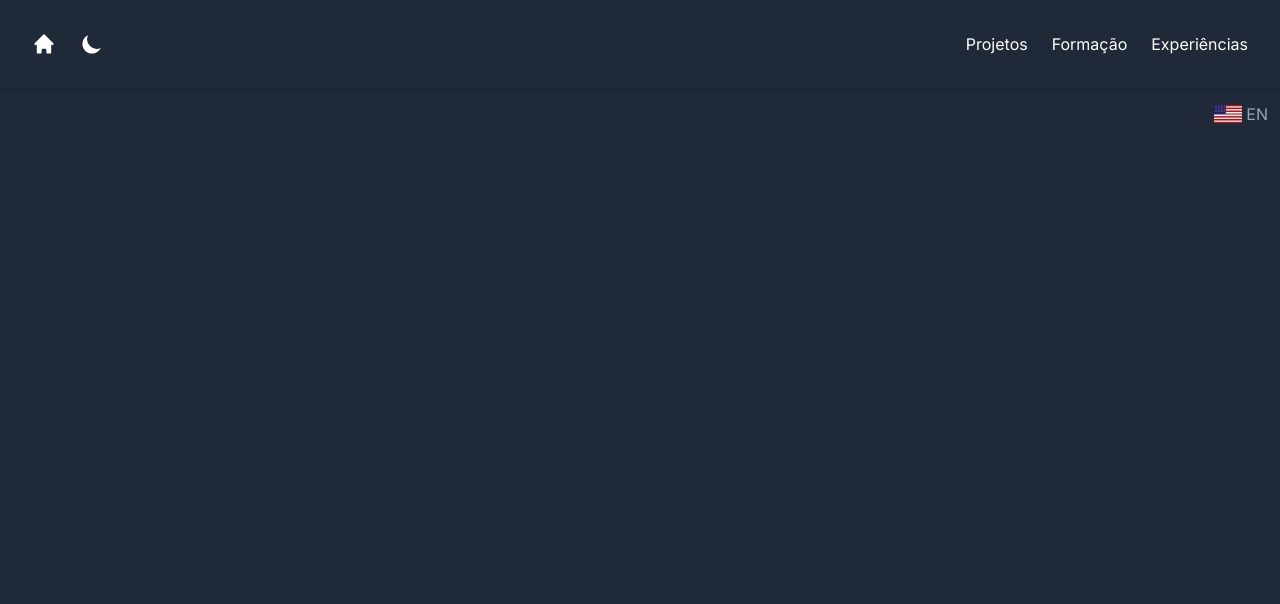
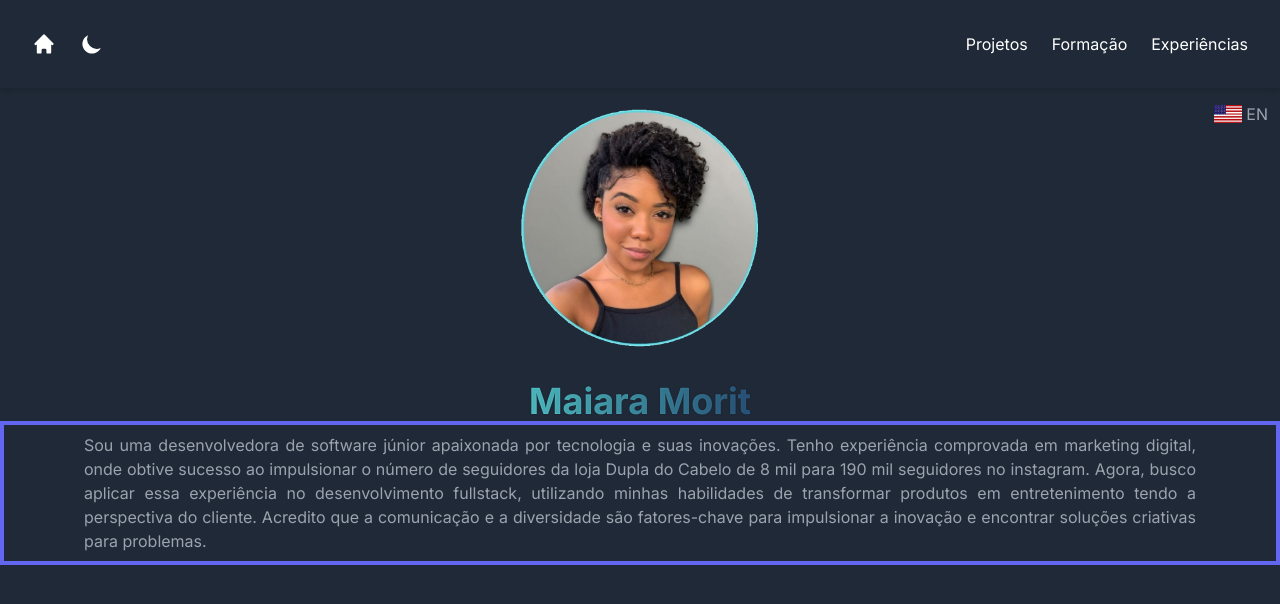
Before and after one commit to MaiaraMorit/portfolio, a Next.js app: page / in a window 1280 px wide. Shown: the top 604 px of the page. Built offline with nearby package versions, Linux system fonts and the light colour scheme; no server answers.

Commit message:
adicionando Narrativa

```diff
--- a/src/app/components/Header.js
+++ b/src/app/components/Header.js
@@ -1,12 +1,12 @@
 "use client"
 
-import { HomeIcon, MoonIcon, SunIcon } from "@heroicons/react/solid";
+import { HomeIcon } from "@heroicons/react/solid";
 import ThemeIcon from "@/app/components/ThemeIcon";
 import StateContext from "../../../utils/StateContext";
 import {useContext} from "react";
 
 export const Header = () => {
-  const { sharedState, updateSharedState } = useContext(StateContext);
+  const { sharedState } = useContext(StateContext);
   const darkMode = sharedState.theme === 'dark';
 
   const arrayBtnsLeft = [
--- a/src/app/components/MainContainer.js
+++ b/src/app/components/MainContainer.js
@@ -1,10 +1,10 @@
 "use client"
 
 import StateContext from "../../../utils/StateContext";
-import {useContext} from "react";
+import { useContext } from "react";
 
 export default function MainContainer({ children }) {
-  const { sharedState, updateSharedState } = useContext(StateContext);
+  const { sharedState } = useContext(StateContext);
   const darkMode = sharedState.theme === 'dark';
 
   return (
--- a/src/app/components/Sobre.js
+++ b/src/app/components/Sobre.js
@@ -5,7 +5,7 @@ import StateContext from "../../../utils/StateContext";
 import {useContext} from "react";
 
 export const Sobre = () => {
-  const { sharedState, updateSharedState } = useContext(StateContext);
+  const { sharedState } = useContext(StateContext);
   const darkMode = sharedState.theme === 'dark';
   return (
     <div>
@@ -34,33 +34,30 @@ export const Sobre = () => {
         </button>
       </div>
 
-      {/*<div className="-mt-20 pt-4 flex justify-center">*/}
-      {/*  <Image*/}
-      {/*    src="/Maiara Morit.png"*/}
-      {/*    alt=""*/}
-      {/*    width={250}*/}
-      {/*    height={170}*/}
-      {/*  />*/}
-      {/*</div>*/}
+      <div className="-mt-20 pt-4 flex justify-center">
+      <Image
+        src="/MaiaraMorit.png"
+        alt="Maiara Morit"
+        width={250}
+        height={170}
+     />
+     </div>
 
-      {/*<div className="w-screen px-60">*/}
-      {/*  <div className="mt-[-20px]">*/}
-      {/*    <h1 className="text-3xl font-bold tracking-tight sm:text-5xl flex justify-center m-4 mt-0 relative top-[-10px]">*/}
-      {/*          <span style={{backgroundImage: 'linear-gradient(to right, #5DE0E6, #092E60)',*/}
-      {/*            WebkitBackgroundClip: 'text',*/}
-      {/*            WebkitTextFillColor: 'transparent',*/}
-      {/*            textShadow: '0 0 2px rgba(0, 0, 0, 0.2)'}}>*/}
-      {/*          Maiara Morit*/}
-      {/*          </span>*/}
-      {/*    </h1>*/}
-      {/*  </div>*/}
-      {/*  <div className="text-justify" style={{paddingLeft:250, width:1000 }}>*/}
-      {/*    <p>*/}
-      {/*      Olá, sou Maiara e tenho 28 anos. Formada em jornalismo desde 2020, tive a oportunidade de estagiar e trabalhar na área através de um canal chamado Rede Internacional de Televisão (RIT), Após meu estágio, decidi explorar o campo do marketing digital e planejamento de mídias. Trabalhei em uma loja chamada Dupla do Cabelo, onde assumi a responsabilidade de criar o setor de marketing e e-commerce do zero. Durante esse período, fui capaz de utilizar minhas habilidades de comunicação para transformar o produto em entretenimento, o que resultou em um crescimento significativo nas mídias sociais da empresa. Além disso, tive a oportunidade de liderar uma equipe que se expandiu ao longo do tempo.*/}
-      {/*      Atualmente, estou em transição para a área de Desenvolvimento Web junto a Trybe, pois reconheço o seu potencial para combinar minha paixão pela tecnologia com minha habilidade de comunicação. Estou empenhada em adquirir as habilidades técnicas necessárias para me tornar uma desenvolvedora web competente e estou dedicando meu tempo ao aprendizado de linguagens de programação, frameworks e ferramentas relevantes.*/}
-      {/*    </p>*/}
-      {/*  </div>*/}
-      {/*</div>*/}
+      <div className="w-screen flex flex-col items-center">
+               <span className="text-3xl sm:text-4xl font-bold pt-8" style={{backgroundImage: 'linear-gradient(to right, #5DE0E6, #2F628F)',
+                WebkitBackgroundClip: 'text',
+                WebkitTextFillColor: 'transparent',
+                textShadow: '0 0 2px rgba(0, 0, 0, 0.2)'}}>
+                Maiara Morit
+               </span>
+      <div className= {`text-sm text-justify pl-10 pr-10 p-2 sm:text-base sm:pl-96 sm:pr-96 md:pl-20 md:pr-20 items-center border-solid border-4 border-indigo-500 ${
+            darkMode ? "dark:text-gray-400" : "text-gray-700"
+          }`}>
+          <p>
+          Sou uma desenvolvedora de software júnior apaixonada por tecnologia e suas inovações. Tenho experiência comprovada em marketing digital, onde obtive sucesso ao impulsionar o número de seguidores da loja Dupla do Cabelo de 8 mil para 190 mil seguidores no instagram. Agora, busco aplicar essa experiência no desenvolvimento fullstack, utilizando minhas habilidades de transformar produtos em entretenimento tendo a perspectiva do cliente. Acredito que a comunicação e a diversidade são fatores-chave para impulsionar a inovação e encontrar soluções criativas para problemas.
+        </p>
+       </div>
+     </div>
 
       {/*<div className="flex justify-center m-4 mt-0 relative top-[-10px]" style={{paddingTop:50,}}>*/}
       {/*  <button*/}
--- a/src/app/page.js
+++ b/src/app/page.js
@@ -1,7 +1,5 @@
 import { Header } from "@/app/components/Header";
 import {Sobre} from "@/app/components/Sobre";
-import StateContext from "../../utils/StateContext";
-import {useContext} from "react";
 import MainContainer from "@/app/components/MainContainer";
 
 export default function Home() {
--- a/utils/StateContext.js
+++ b/utils/StateContext.js
@@ -1,7 +1,6 @@
 "use client"
 
 import React, { useState } from 'react';
-import {getCookie} from "./cookies";
 
 const StateContext = React.createContext();
 
```
Also changed, not shown: public/Maiara Morit.png (deleted), public/MaiaraMorit.png (added).
